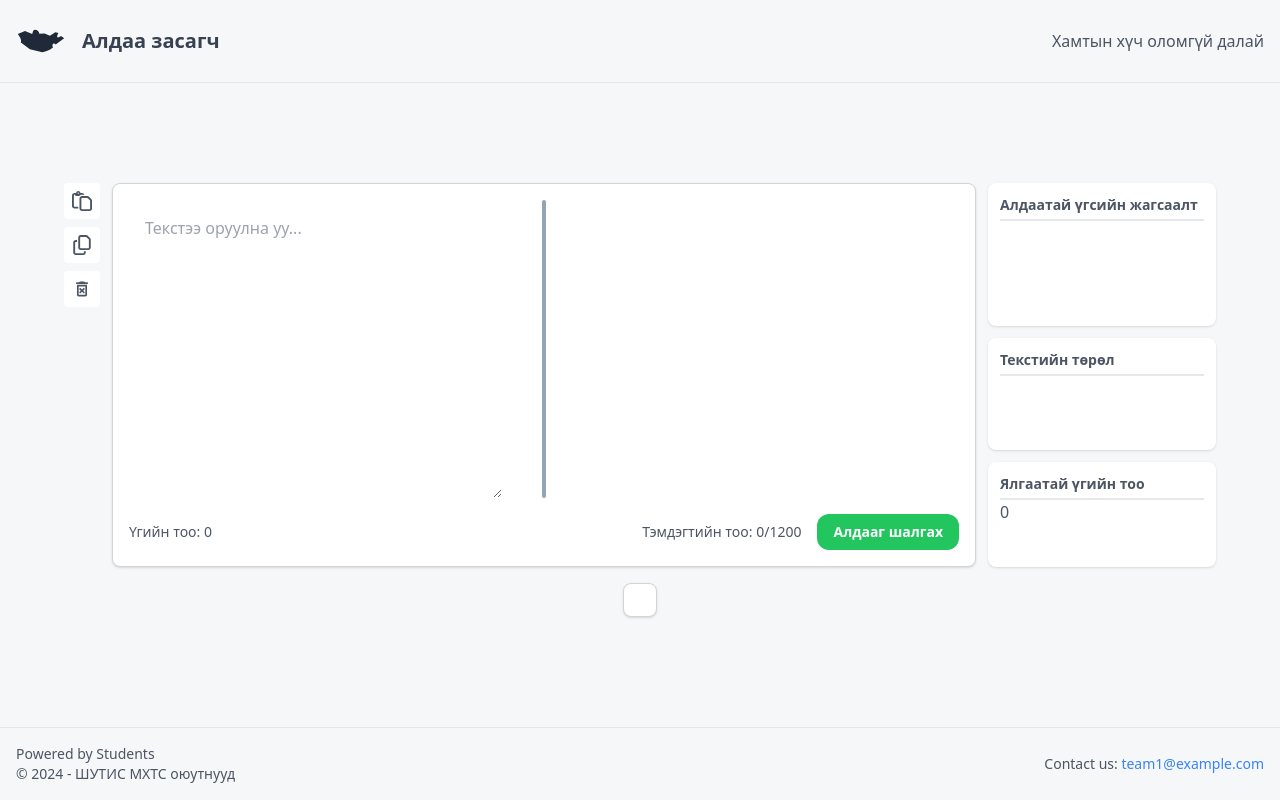
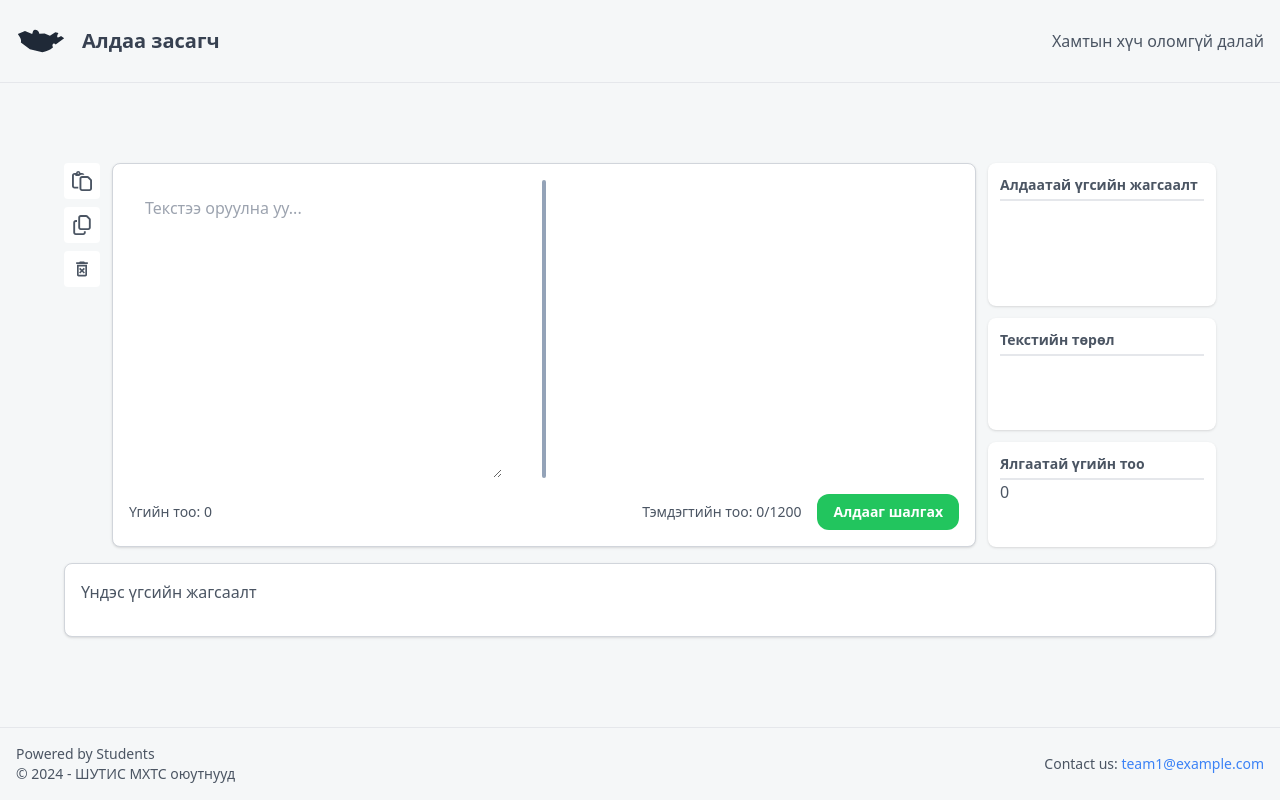
Before and after one commit to Artistry449/data-classifier-ml, a Next.js app: page / in a window 1280 px wide. Built offline with nearby package versions, Linux system fonts and the light colour scheme.

Commit message:
undes ugiin jagsaalt nemsen

```diff
--- a/app/_components/results.tsx
+++ b/app/_components/results.tsx
@@ -11,12 +11,14 @@ const results = ({
 }) => {
   return (
     <div className="h-full grid col-span-1 ml-3 md:w-1/4 gap-3">
-      <div className="border-gray-200 p-3 bg-white rounded-lg shadow row-span-3">
+      <div className="border-gray-200 p-3 bg-white rounded-lg shadow row-span-3 ">
         <h2 className="text-sm font-semibold pb-1">Алдаатай үгсийн жагсаалт</h2>
         <div className="w-full border bg-gray-700" />
-        {wrongWords.map((word, index) => {
-          return <div key={index}>{word}</div>;
-        })}
+        <div className="max-h-[200px] overflow-auto">
+          {wrongWords.map((word, index) => {
+            return <div key={index}>{word}</div>;
+          })}
+        </div>
       </div>
       <div className="border-gray-200 p-3 bg-white rounded-lg shadow row-span-2">
         <h2 className="text-sm font-semibold pb-1">Текстийн төрөл</h2>
--- a/app/_components/rootwords.tsx
+++ b/app/_components/rootwords.tsx
@@ -2,7 +2,8 @@ import React from "react";
 
 const rootwords = ({ rootWords }: { rootWords: string }) => {
   return (
-    <div className="mt-4 border border-gray-300 bg-white rounded-lg shadow p-4">
+    <div className="mt-4 w-full max-w-6xl max-h-[100px] overflow-auto border border-gray-300 bg-white rounded-lg shadow p-4">
+      <p className="mb-4">Үндэс үгсийн жагсаалт</p>
       {rootWords}
     </div>
   );
```
